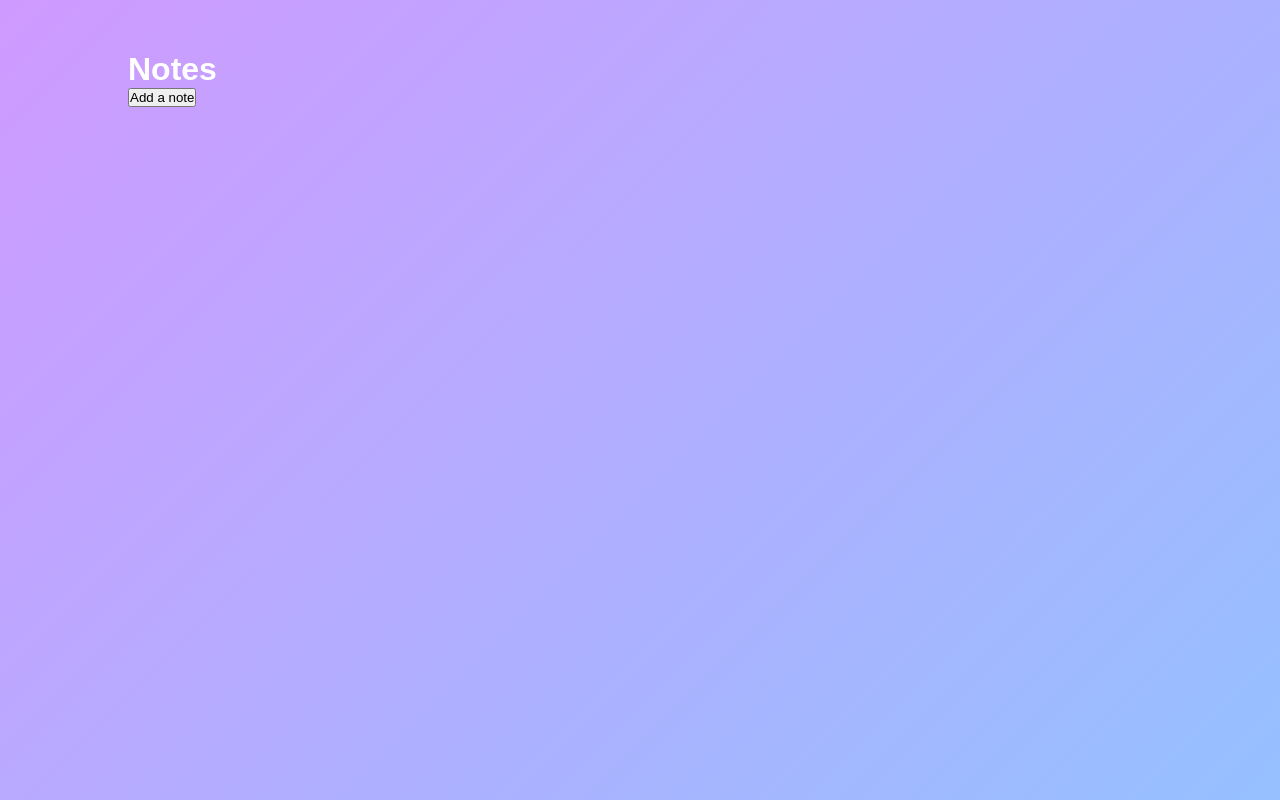
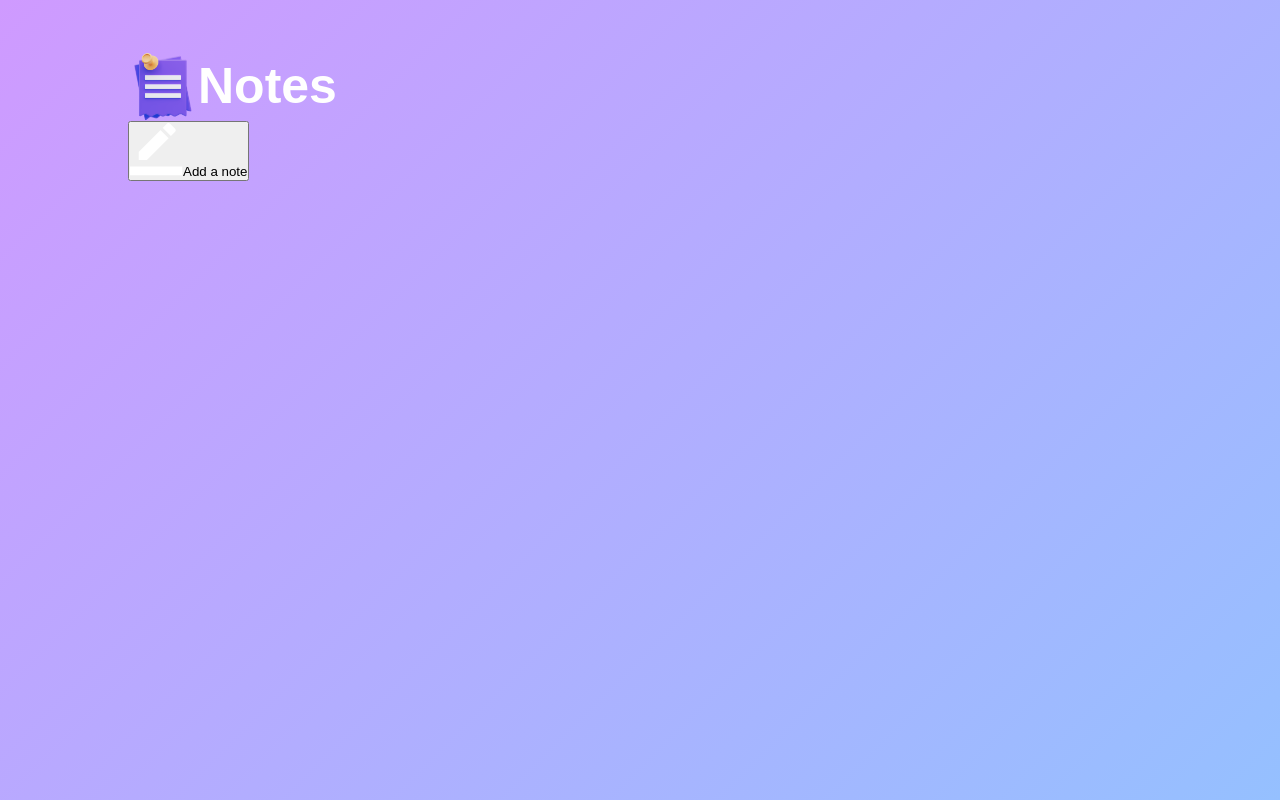
Before and after one commit to salinpaul94/Notes-app, a plain HTML site: page version_01/index.html in a window 1280 px wide. Drawn offline with Linux system fonts and the light colour scheme.

Commit message:
styling h1 and button and internal images

```diff
--- a/version_01/index.html
+++ b/version_01/index.html
@@ -10,8 +10,8 @@
 
 <body>
   <div class="container">
-    <h1>Notes</h1>
-    <button>Add a note</button>
+    <h1><img src="images/notes.png" alt="notes icon">Notes</h1>
+    <button><img src="images/edit.png" alt="add notes">Add a note</button>
   </div>
   <script src="index.js"></script>
 </body>
--- a/version_01/style.css
+++ b/version_01/style.css
@@ -12,3 +12,13 @@
   padding-top: 4%;
   padding-left: 10%;
 }
+
+.container h1{
+  display: flex;
+  align-items: center;
+  font-size: 50px;
+  font-weight: 600;
+}
+.container h1 img{
+  width: 70px;
+}
```
